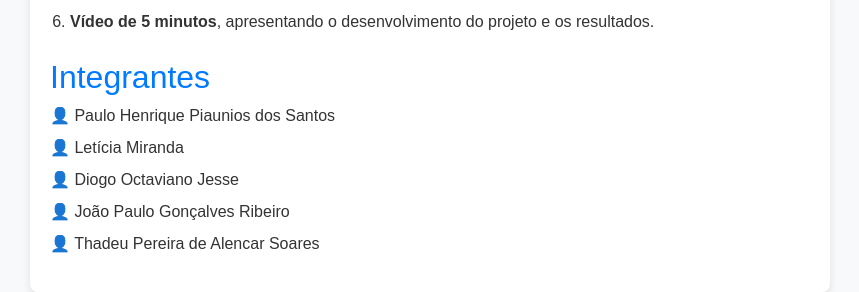
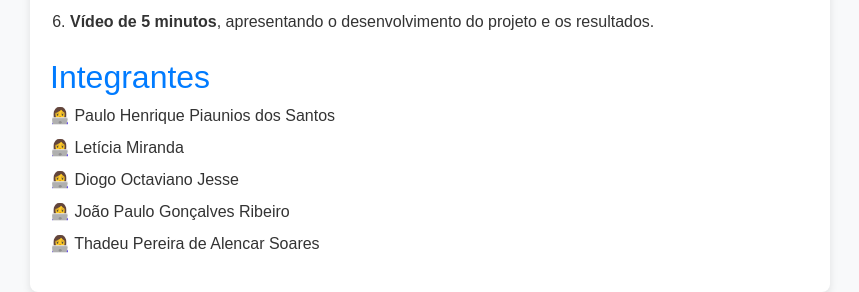
Before and after one commit to phenrike/tech-challenge-3MLET, a Flask app: page / in a window 1280 px wide. Shown: the part 1278-1570 px from the top of the page, without its empty margins (210-1069 px from the left). Run offline with Flask 3, Linux system fonts and the light colour scheme; some libraries are stand-ins or nearby versions.

Commit message:
Alterando emoji team

```diff
--- a/src/api/templates/index.html
+++ b/src/api/templates/index.html
@@ -54,7 +54,7 @@
             padding: 0;
         }
         .team-members li::before {
-            content: "👤 ";
+            content: "👩‍💻 ";
             color: #007bff;
         }
     </style>
```
